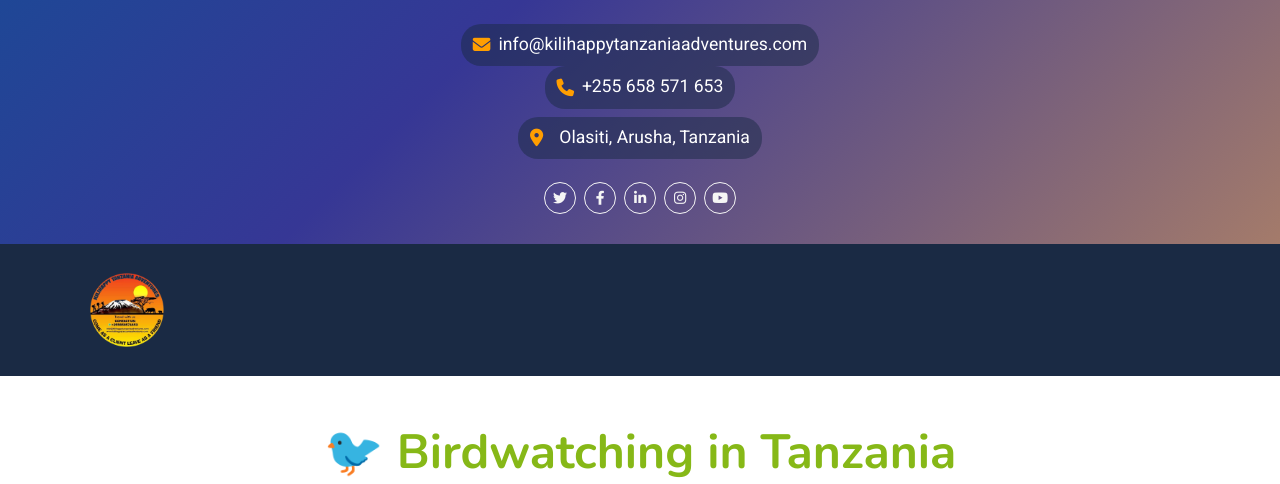
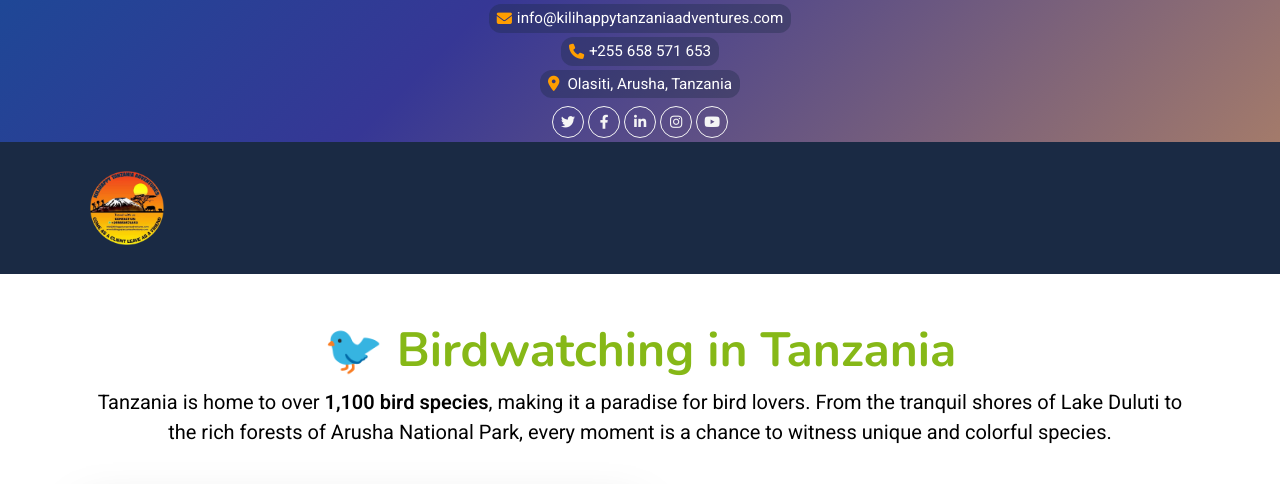
Before and after one commit to Barackwilliam/kilihappy, a Django app: page /Bird_Watching/ in a window 1280 px wide. Shown: the part 61-545 px from the top of the page. Run offline with Django 3.2, Linux system fonts and the light colour scheme; data comes from the database, SQL or seed files in the repository; data that the repository does not hold is empty; some libraries are stand-ins or nearby versions.

Commit message:
done about nav

```diff
--- a/templates/base.html
+++ b/templates/base.html
@@ -788,24 +788,25 @@
       </div>
     </div>
   </div>
-<div class="container-fluid d-flex flex-column align-items-center justify-content-center text-center py-4 touristic-bg">
-   <a href="mailto:info@kilihappytanzaniaadventures.com" class="text-white contact-link">
+<div class="container-fluid d-flex flex-column align-items-center justify-content-center text-center py-1 touristic-bg">
+  <a href="mailto:info@kilihappytanzaniaadventures.com" class="text-white contact-link mb-1">
     <i class="fas fa-envelope"></i> info@kilihappytanzaniaadventures.com
   </a>
 
-  <a href="tel:+255760389236" class="text-white mb-2 contact-link">
+  <a href="tel:+255760389236" class="text-white contact-link mb-1">
     <i class="fas fa-phone"></i> +255 658 571 653
   </a>
 
-  <p class="mb-2 text-white contact-link">
-    <i class="fas fa-map-marker-alt me-3"></i> Olasiti, Arusha, Tanzania
+  <p class="text-white contact-link mb-1">
+    <i class="fas fa-map-marker-alt me-2"></i> Olasiti, Arusha, Tanzania
   </p>
-  <div class="d-inline-flex align-items-center mt-2" style="height: 45px;">
-    <a class="btn btn-sm btn-outline-light btn-sm-square rounded-circle me-2" href=""><i class="fab fa-twitter fw-normal"></i></a>
-    <a class="btn btn-sm btn-outline-light btn-sm-square rounded-circle me-2" href=""><i class="fab fa-facebook-f fw-normal"></i></a>
-    <a class="btn btn-sm btn-outline-light btn-sm-square rounded-circle me-2" href=""><i class="fab fa-linkedin-in fw-normal"></i></a>
-    <a class="btn btn-sm btn-outline-light btn-sm-square rounded-circle me-2" href=""><i class="fab fa-instagram fw-normal"></i></a>
-    <a class="btn btn-sm btn-outline-light btn-sm-square rounded-circle" href=""><i class="fab fa-youtube fw-normal"></i></a>
+
+  <div class="d-inline-flex align-items-center mt-1" style="height: 32px;">
+    <a class="btn btn-sm btn-outline-light btn-sm-square rounded-circle me-1" href="#"><i class="fab fa-twitter fw-normal"></i></a>
+    <a class="btn btn-sm btn-outline-light btn-sm-square rounded-circle me-1" href="#"><i class="fab fa-facebook-f fw-normal"></i></a>
+    <a class="btn btn-sm btn-outline-light btn-sm-square rounded-circle me-1" href="#"><i class="fab fa-linkedin-in fw-normal"></i></a>
+    <a class="btn btn-sm btn-outline-light btn-sm-square rounded-circle me-1" href="#"><i class="fab fa-instagram fw-normal"></i></a>
+    <a class="btn btn-sm btn-outline-light btn-sm-square rounded-circle" href="#"><i class="fab fa-youtube fw-normal"></i></a>
   </div>
 </div>
 
@@ -828,10 +829,10 @@
     align-items: center;
     text-decoration: none;
     color: #FFB81C;
-    font-size: 1.1rem;
-    padding: 8px 12px;
-    border-radius: 20px;
-    background: rgba(26, 42, 68, 0.5);
+    font-size: 0.95rem;
+    padding: 3px 8px;
+    border-radius: 12px;
+    background: rgba(26, 42, 68, 0.35);
     transition: color 0.3s ease, transform 0.3s ease;
   }
 
@@ -841,24 +842,18 @@
   }
 
   .contact-link i {
-    margin-right: 8px;
+    margin-right: 5px;
     color: #FF9E00;
   }
 
   @media (max-width: 768px) {
     .contact-link {
-      font-size: 1rem;
-      padding: 6px 10px;
-    }
-  }
-
-  @media (max-width: 576px) {
-    .contact-link {
       font-size: 0.9rem;
-      padding: 5px 8px;
+      padding: 2px 6px;
     }
   }
 </style>
+
 
 </nav>
 
```
